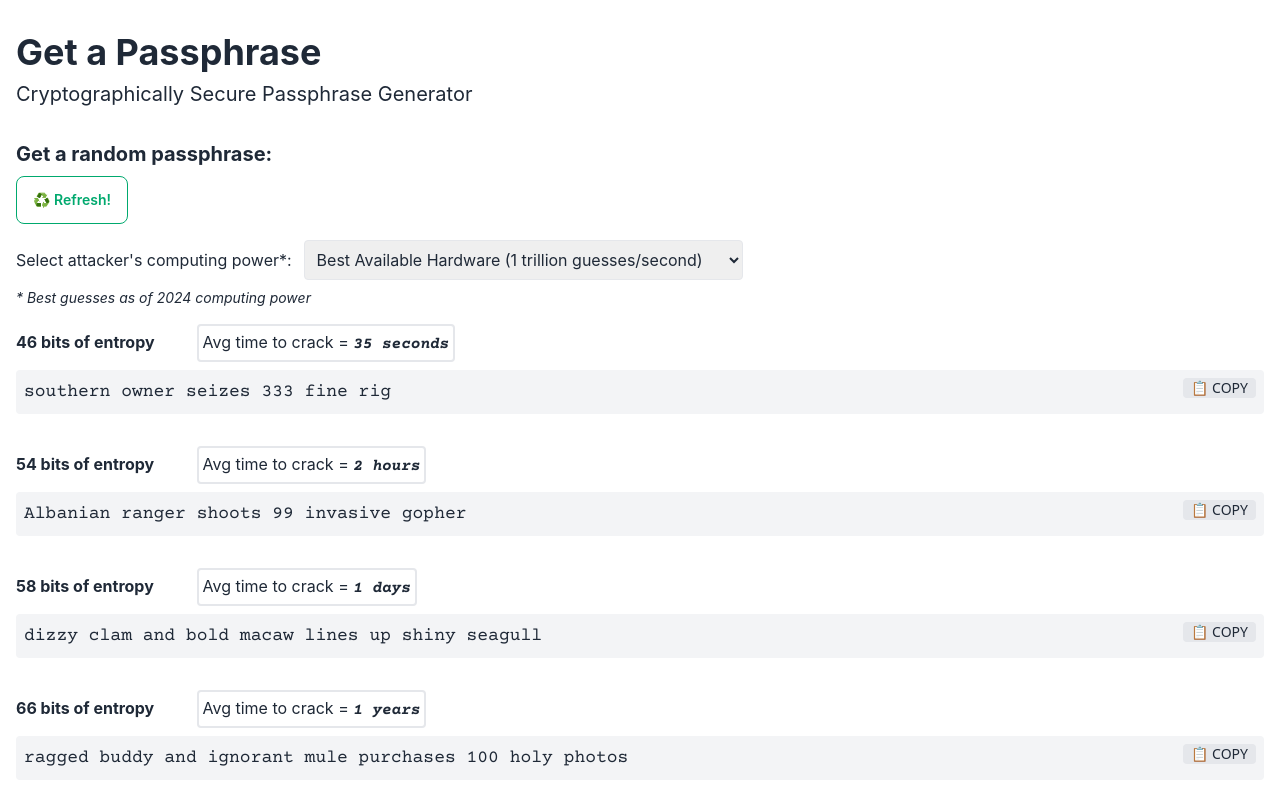
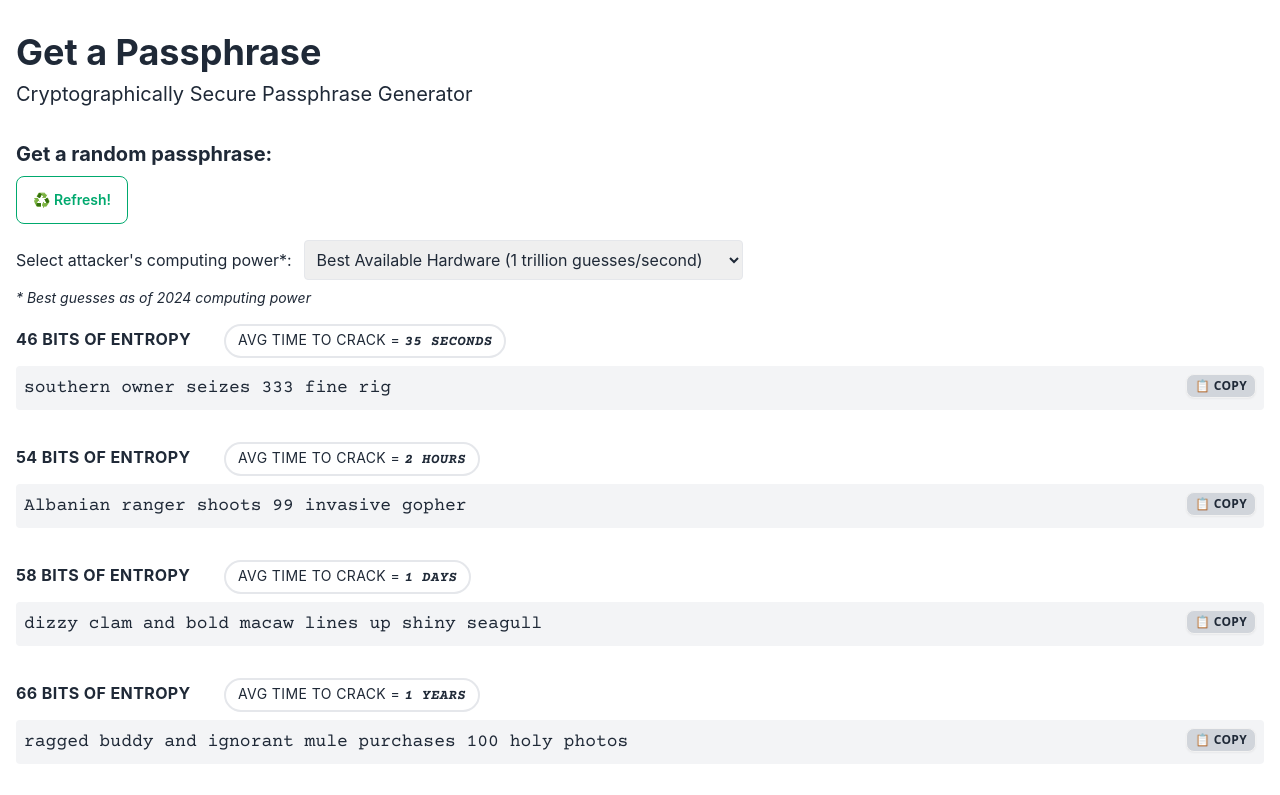
Before and after one commit to blanchardjeremy/strongphrase.net, a React (Create React App) app: page / in a window 1280 px wide. Shown: the top 795 px of the page. Built offline with nearby package versions, Linux system fonts and the light colour scheme.

Commit message:
Cleanup styling

```diff
--- a/src/App.js
+++ b/src/App.js
@@ -5,7 +5,7 @@ import './App.css';
 
 const App = () => {
   return (
-    <div className="container mx-auto px-4 py-8">
+    <div className="sm:container sm:mx-auto px-4 py-8">
       <header className="mb-8">
         <h1 className="text-4xl font-bold mb-2">Get a Passphrase</h1>
         <p className="text-xl">Cryptographically Secure Passphrase Generator</p>
--- a/src/PassphraseGenerator.css
+++ b/src/PassphraseGenerator.css
@@ -14,7 +14,7 @@
 }
 
 .crack-time {
-  @apply p-1 mb-1 rounded flex-grow  inline-block border-2
+  @apply py-1 px-3 mb-1 rounded-full flex-grow  inline-block border-2 text-sm
 }
 
 .crack-time em {
@@ -26,7 +26,7 @@
 }
 
 .copy-button {
-  @apply bg-gray-200
+  @apply bg-gray-300 tracking-wide btn btn-xs
 }
 
 .passphrase-content:hover .copy-button,
--- a/src/PassphraseGenerator.js
+++ b/src/PassphraseGenerator.js
@@ -67,7 +67,10 @@ const PassphraseGenerator = () => {
       </div>
       {crackTimes.map(({ bits, time }) => (
         <div key={bits} className="mb-8">
-          <label className="block mb-1"><span className="font-bold inline-block w-44">{bits} bits of entropy</span> <span className="crack-time">Avg time to crack = <em>{time}</em></span></label>
+          <label className="block mb-1 tracking-wide uppercase">
+            <span className="font-bold inline-block w-52">{bits} bits of entropy</span>
+            <span className="crack-time">Avg time to crack = <em>{time}</em></span>
+          </label>
           <div className="flex items-center">
             <div
               className={`passphrase-content ${copiedBits === bits ? 'copied' : ''}`}
```
